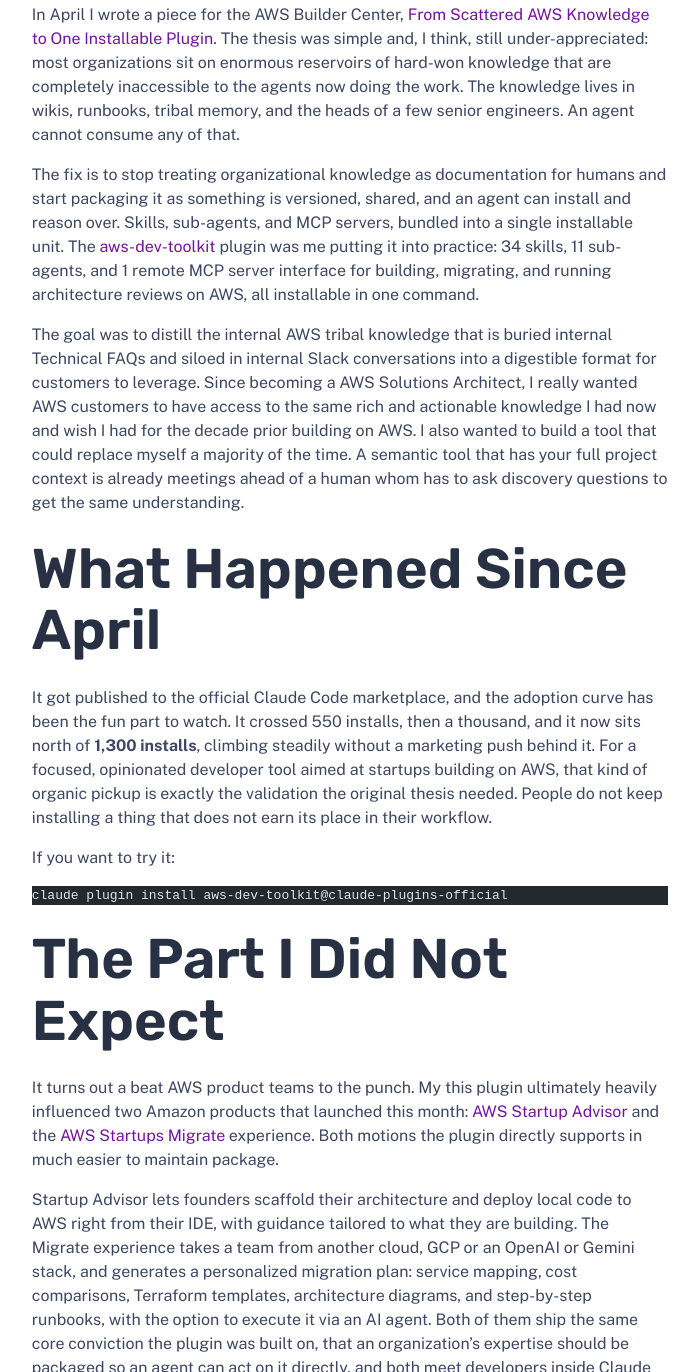
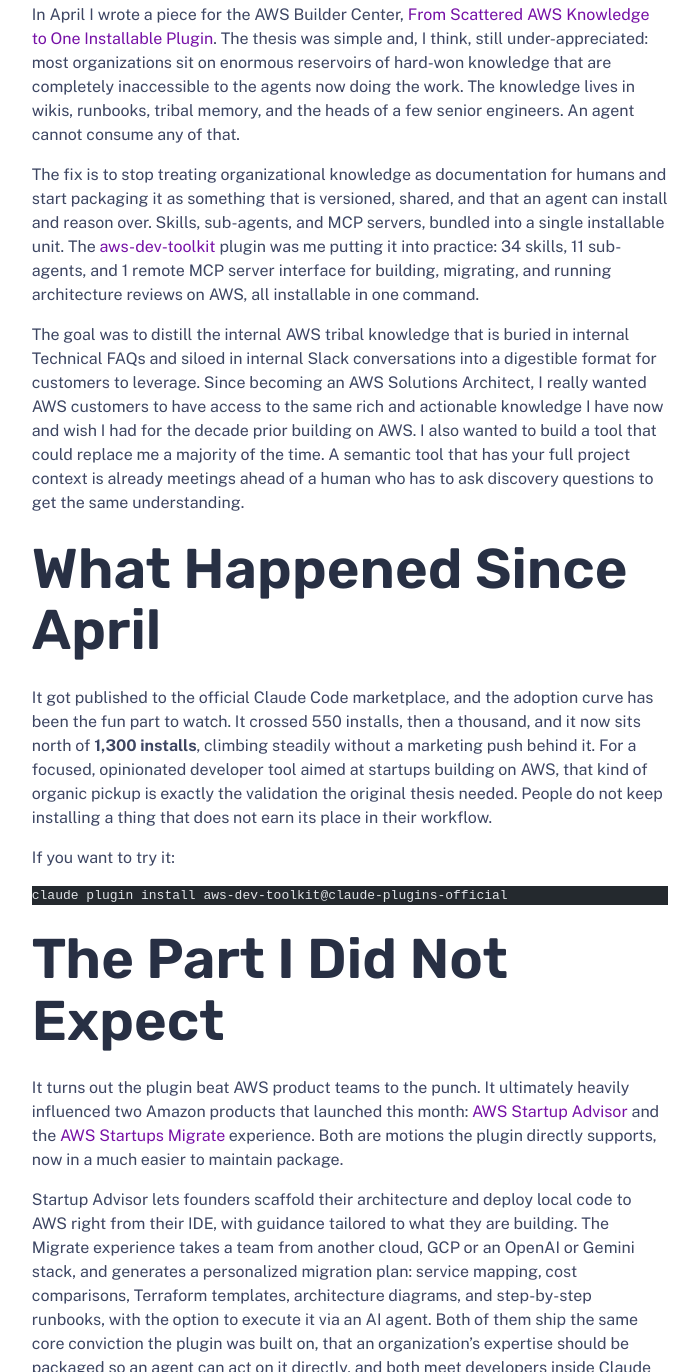
Before and after one commit to rsmets/personal-site, an Astro site: page /blog/aws-dev-toolkit-adoption in a window 1280 px wide. Shown: the part 1082-2454 px from the top of the page, without its empty margins (290-989 px from the left). Built offline with nearby package versions, Linux system fonts and the light colour scheme; Astro itself is replaced by a stand-in of ours; some packages are replaced by stand-ins of ours; code samples lack their colours.

Commit message:
Blog: proofread fixes and content edits to AWS dev toolkit post

```diff
--- a/src/content/blog/aws-dev-toolkit-adoption.md
+++ b/src/content/blog/aws-dev-toolkit-adoption.md
@@ -19,9 +19,9 @@
 
 In April I wrote a piece for the AWS Builder Center, [From Scattered AWS Knowledge to One Installable Plugin](https://builder.aws.com/content/3BpPrp2IVHRRKREGzqwgtQcOt1w/from-scattered-aws-knowledge-to-one-installable-plugin). The thesis was simple and, I think, still under-appreciated: most organizations sit on enormous reservoirs of hard-won knowledge that are completely inaccessible to the agents now doing the work. The knowledge lives in wikis, runbooks, tribal memory, and the heads of a few senior engineers. An agent cannot consume any of that.
 
-The fix is to stop treating organizational knowledge as documentation for humans and start packaging it as something is versioned, shared, and an agent can install and reason over. Skills, sub-agents, and MCP servers, bundled into a single installable unit. The [aws-dev-toolkit](https://github.com/aws-samples/sample-claude-code-plugins-for-startups) plugin was me putting it into practice: 34 skills, 11 sub-agents, and 1 remote MCP server interface for building, migrating, and running architecture reviews on AWS, all installable in one command.
+The fix is to stop treating organizational knowledge as documentation for humans and start packaging it as something that is versioned, shared, and that an agent can install and reason over. Skills, sub-agents, and MCP servers, bundled into a single installable unit. The [aws-dev-toolkit](https://github.com/aws-samples/sample-claude-code-plugins-for-startups) plugin was me putting it into practice: 34 skills, 11 sub-agents, and 1 remote MCP server interface for building, migrating, and running architecture reviews on AWS, all installable in one command.
 
-The goal was to distill the internal AWS tribal knowledge that is buried internal Technical FAQs and siloed in internal Slack conversations into a digestible format for customers to leverage. Since becoming a AWS Solutions Architect, I really wanted AWS customers to have access to the same rich and actionable knowledge I had now and wish I had for the decade prior building on AWS. I also wanted to build a tool that could replace myself a majority of the time. A semantic tool that has your full project context is already meetings ahead of a human whom has to ask discovery questions to get the same understanding.
+The goal was to distill the internal AWS tribal knowledge that is buried in internal Technical FAQs and siloed in internal Slack conversations into a digestible format for customers to leverage. Since becoming an AWS Solutions Architect, I really wanted AWS customers to have access to the same rich and actionable knowledge I have now and wish I had for the decade prior building on AWS. I also wanted to build a tool that could replace me a majority of the time. A semantic tool that has your full project context is already meetings ahead of a human who has to ask discovery questions to get the same understanding.
 
 ## What Happened Since April
 
@@ -35,7 +35,7 @@
 
 ## The Part I Did Not Expect
 
-It turns out a beat AWS product teams to the punch. My this plugin ultimately heavily influenced two Amazon products that launched this month: [AWS Startup Advisor](https://aws.amazon.com/aws-startups/advisor/) and the [AWS Startups Migrate](https://aws.amazon.com/startups/migrate/) experience. Both motions the plugin directly supports in much easier to maintain package.
+It turns out the plugin beat AWS product teams to the punch. It ultimately heavily influenced two Amazon products that launched this month: [AWS Startup Advisor](https://aws.amazon.com/aws-startups/advisor/) and the [AWS Startups Migrate](https://aws.amazon.com/startups/migrate/) experience. Both are motions the plugin directly supports, now in a much easier to maintain package.
 
 Startup Advisor lets founders scaffold their architecture and deploy local code to AWS right from their IDE, with guidance tailored to what they are building. The Migrate experience takes a team from another cloud, GCP or an OpenAI or Gemini stack, and generates a personalized migration plan: service mapping, cost comparisons, Terraform templates, architecture diagrams, and step-by-step runbooks, with the option to execute it via an AI agent. Both of them ship the same core conviction the plugin was built on, that an organization's expertise should be packaged so an agent can act on it directly, and both meet developers inside Claude Code where the work actually happens.
 
```
